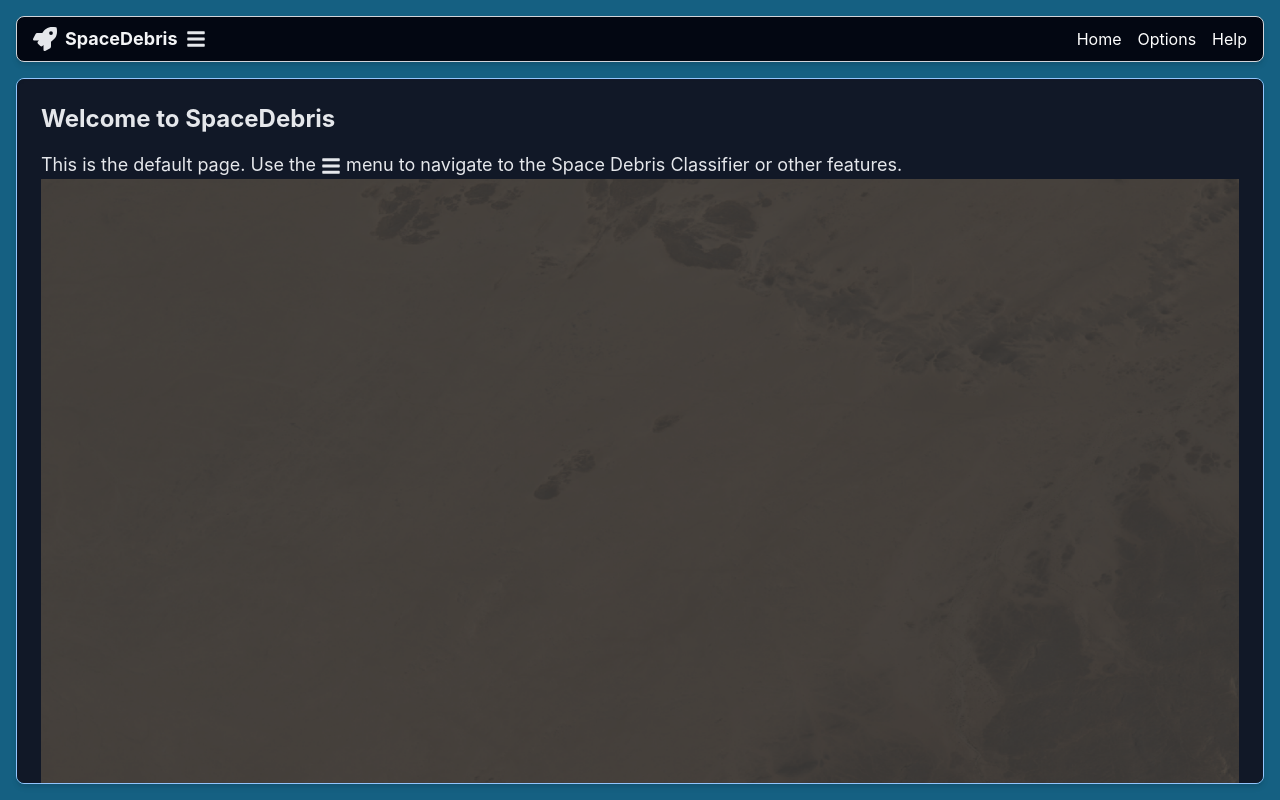
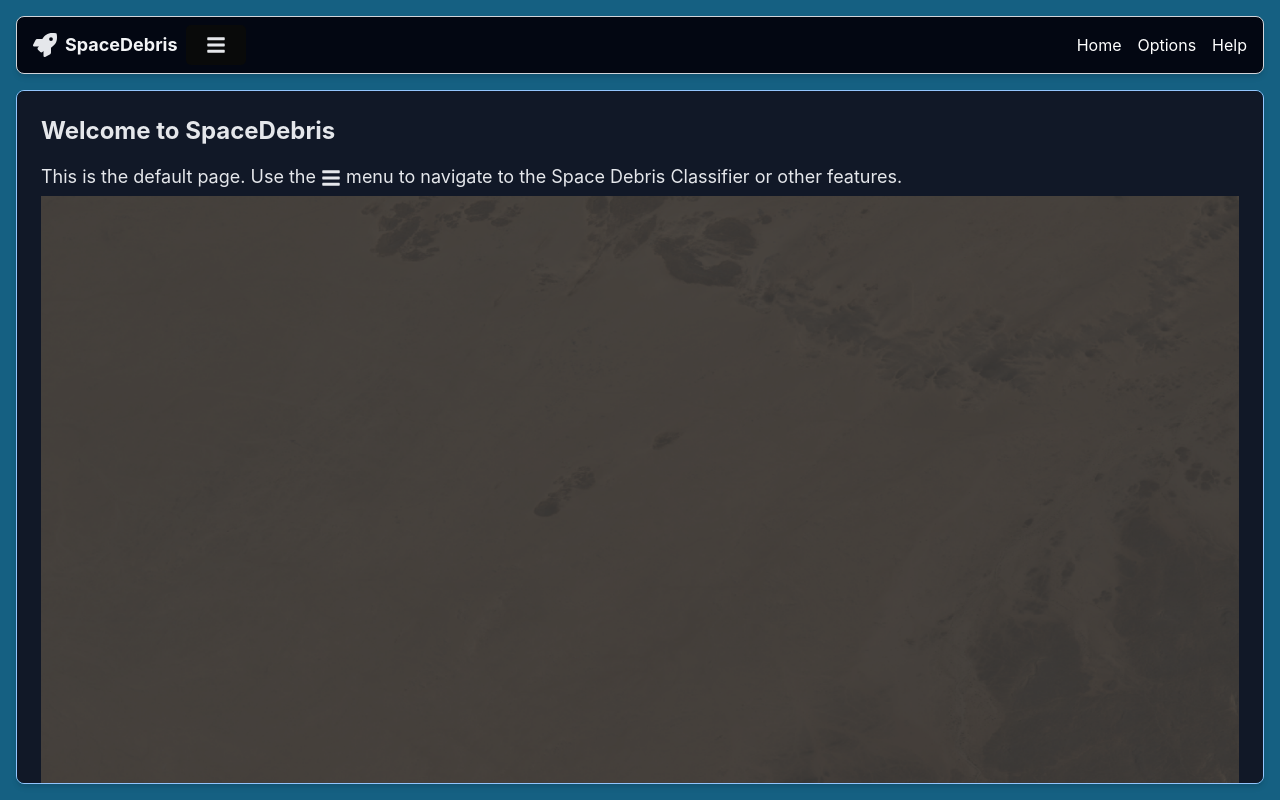
Before and after one commit to oehamilton/SpaceDebris, a React (Create React App) app in the folder frontend/: page / in a window 1280 px wide. Built offline with nearby package versions, Linux system fonts and the light colour scheme.

Commit message:
red scoll bar

```diff
--- a/frontend/src/App.css
+++ b/frontend/src/App.css
@@ -18,7 +18,7 @@ input[type="file"] {
 
 button {
   padding: 10px 20px;
-  background-color: #007bff;
+  background-color: #090a0a;
   color: white;
   border: none;
   border-radius: 5px;
@@ -26,7 +26,7 @@ button {
 }
 
 button:hover {
-  background-color: #0056b3;
+  background-color: #013369;
 }
 
 h2 {
@@ -37,3 +37,29 @@ p {
   font-size: 1.1em;
   margin: 5px 0;
 }
+
+/* Custom scrollbar styling for the main element */
+.custom-scrollbar::-webkit-scrollbar {
+  width: 12px; /* Width of the vertical scrollbar */
+}
+
+.custom-scrollbar::-webkit-scrollbar-track {
+  background: #000000; /* Black scrollbar track */
+}
+
+.custom-scrollbar::-webkit-scrollbar-thumb {
+  background: #ff0000; /* Red thumb */
+  border-radius: 6px; /* Rounded edges for the thumb */
+  min-height: 20px; /* Minimum height for usability */
+  max-height: 30px; /* Limit thumb height to 10% of the scrollbar track */
+}
+
+.custom-scrollbar::-webkit-scrollbar-thumb:hover {
+  background: #cc0000; /* Slightly darker red on hover */
+}
+
+/* Firefox scrollbar support */
+.custom-scrollbar {
+  scrollbar-color: #ff0000 #000000; /* Red thumb, black track */
+  scrollbar-width: thin; /* Thin scrollbar for consistency */
+}
--- a/frontend/src/App.js
+++ b/frontend/src/App.js
@@ -1,10 +1,10 @@
-// src/App.js
 import React, { useState } from "react";
 import { BrowserRouter as Router, Routes, Route } from "react-router-dom";
 import Header from "./Header.js";
 import DefaultPage from "./DefaultPage.js";
 import SpaceDebrisClassifier from "./SpaceDebrisClassifier.js";
 import WorkFlow from "./WorkFlow.js";
+import "./App.css"; // Import the CSS file
 
 function App() {
   const [isSidebarOpen, setIsSidebarOpen] = useState(false);
@@ -20,7 +20,7 @@ function App() {
         <Header toggleSidebar={toggleSidebar} isSidebarOpen={isSidebarOpen} />
 
         {/* Main Content: Full-width Main Pane */}
-        <main className="flex-1 bg-blue-700 border border-blue-300 rounded-lg shadow-md overflow-y-auto">
+        <main className="flex-1 bg-blue-700 border border-blue-300 rounded-lg shadow-md overflow-y-auto custom-scrollbar">
           <Routes>
             <Route path="/" element={<DefaultPage />} />
             <Route path="/classifier" element={<SpaceDebrisClassifier />} />
```
